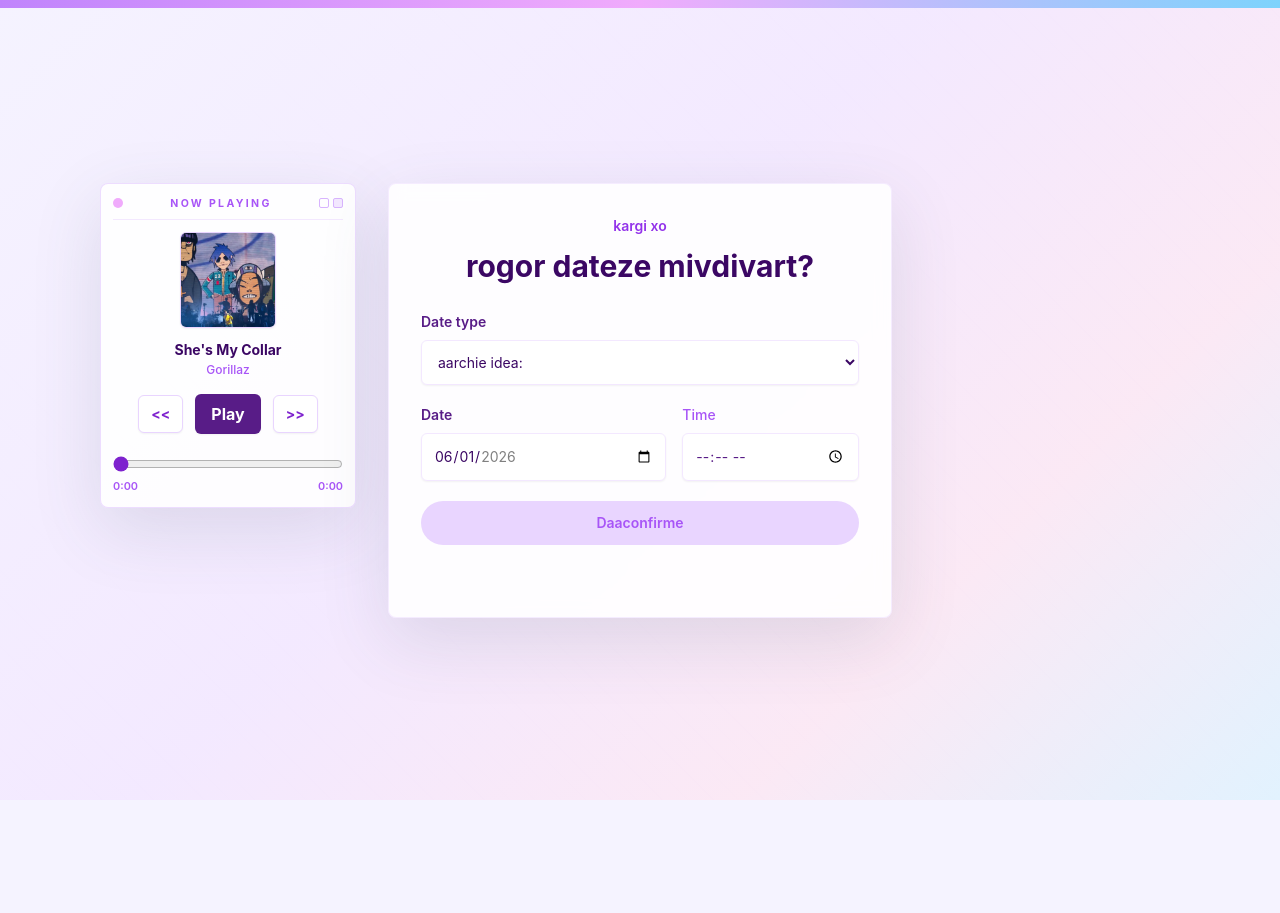
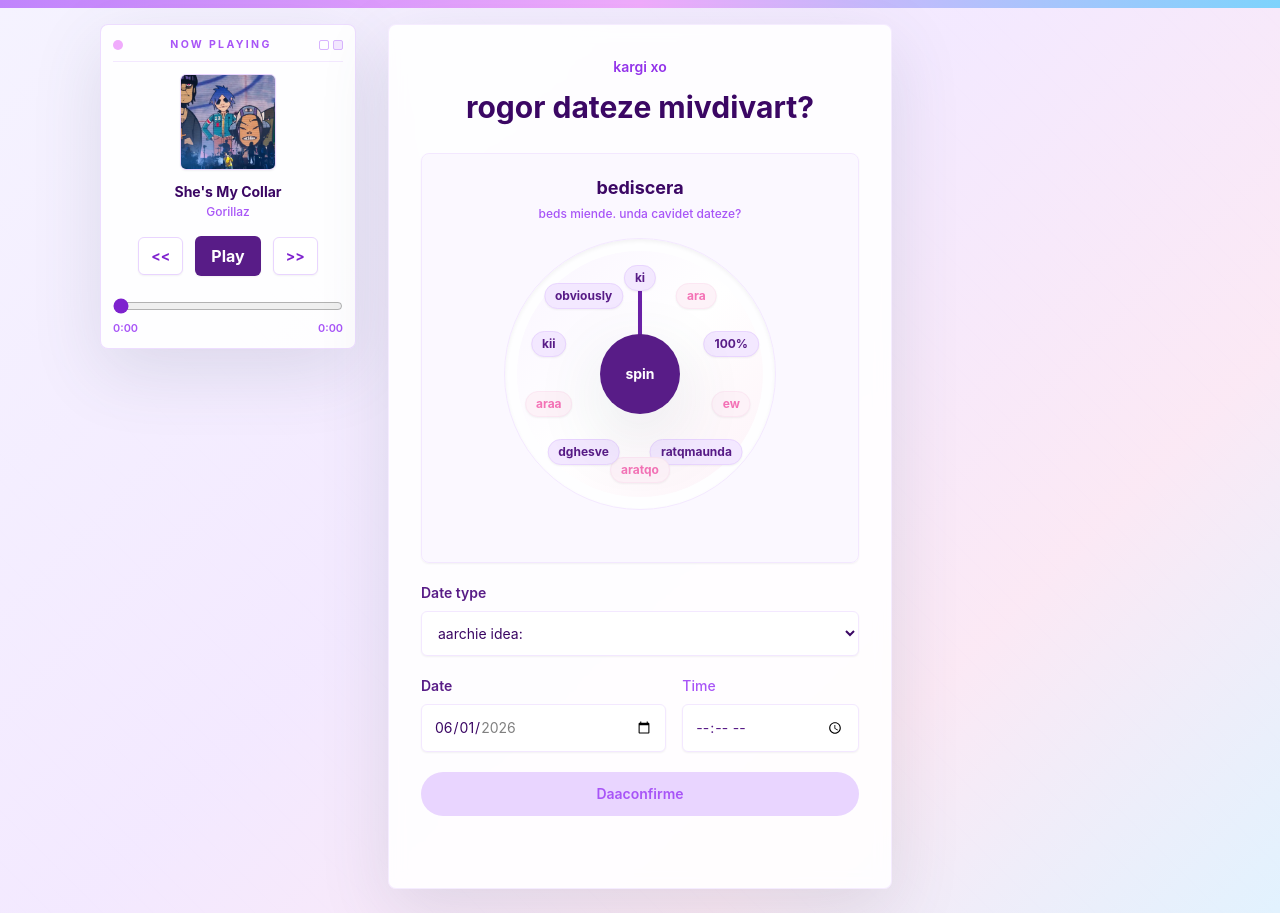
Before and after one commit to Dachi-Loseurashvili/Date, a Next.js app: page / in a window 1280 px wide. Both pictures are taken after a click on the button "Yes". Before the commit the page ends 800 px from the top, so only its background shows below. Built offline with nearby package versions, Linux system fonts and the light colour scheme.

Commit message:
fate wheel

```diff
--- a/components/DatePlanner.tsx
+++ b/components/DatePlanner.tsx
@@ -9,6 +9,7 @@ import {
   type DateType,
   type PlanApiResponse,
 } from "@/lib/plan";
+import { FateWheel } from "@/components/FateWheel";
 
 type DatePlannerProps = {
   onComplete: (plan: DatePlan, configured: boolean) => void;
@@ -106,6 +107,8 @@ export function DatePlanner({ onComplete }: DatePlannerProps) {
       </div>
 
       <form className="mt-7 space-y-5" onSubmit={handleSubmit}>
+        <FateWheel />
+
         <label className="block">
           <span className="mb-2 block text-sm font-semibold text-purple-900">
             Date type
--- /dev/null
+++ b/components/FateWheel.tsx
@@ -0,0 +1,152 @@
+"use client";
+
+import { useEffect, useRef, useState } from "react";
+
+type FateWheelOption = {
+  label: string;
+  positive: boolean;
+  angle: number;
+};
+
+const FATE_WHEEL_OPTIONS: FateWheelOption[] = [
+  { label: "ki", positive: true, angle: 0 },
+  { label: "ara", positive: false, angle: 36 },
+  { label: "100%", positive: true, angle: 72 },
+  { label: "ew", positive: false, angle: 108 },
+  { label: "ratqmaunda", positive: true, angle: 144 },
+  { label: "aratqo", positive: false, angle: 180 },
+  { label: "dghesve", positive: true, angle: 216 },
+  { label: "araa", positive: false, angle: 252 },
+  { label: "kii", positive: true, angle: 288 },
+  { label: "obviously", positive: true, angle: 324 },
+];
+
+const POSITIVE_OPTIONS = FATE_WHEEL_OPTIONS.filter((option) => option.positive);
+const DEFAULT_SPIN_DURATION_MS = 2600;
+const REDUCED_MOTION_SPIN_DURATION_MS = 120;
+const FULL_TURNS = 6;
+
+function normalizeDegrees(degrees: number) {
+  return ((degrees % 360) + 360) % 360;
+}
+
+function getLabelPosition(angle: number) {
+  const radius = 39;
+  const radians = (angle * Math.PI) / 180;
+
+  return {
+    left: `${50 + Math.sin(radians) * radius}%`,
+    top: `${50 - Math.cos(radians) * radius}%`,
+  };
+}
+
+function prefersReducedMotion() {
+  return window.matchMedia("(prefers-reduced-motion: reduce)").matches;
+}
+
+export function FateWheel() {
+  const [rotation, setRotation] = useState(0);
+  const [durationMs, setDurationMs] = useState(DEFAULT_SPIN_DURATION_MS);
+  const [isSpinning, setIsSpinning] = useState(false);
+  const [result, setResult] = useState<string | null>(null);
+  const timeoutRef = useRef<ReturnType<typeof setTimeout> | null>(null);
+
+  useEffect(() => {
+    return () => {
+      if (timeoutRef.current) {
+        clearTimeout(timeoutRef.current);
+      }
+    };
+  }, []);
+
+  function handleSpin() {
+    if (isSpinning) {
+      return;
+    }
+
+    if (timeoutRef.current) {
+      clearTimeout(timeoutRef.current);
+    }
+
+    const selectedOption =
+      POSITIVE_OPTIONS[Math.floor(Math.random() * POSITIVE_OPTIONS.length)];
+    const shouldReduceMotion = prefersReducedMotion();
+    const spinDuration = shouldReduceMotion
+      ? REDUCED_MOTION_SPIN_DURATION_MS
+      : DEFAULT_SPIN_DURATION_MS;
+    const fullTurns = shouldReduceMotion ? 0 : FULL_TURNS;
+    const currentAngle = normalizeDegrees(rotation);
+    const angleToTarget = normalizeDegrees(selectedOption.angle - currentAngle);
+    const finalRotation = rotation + fullTurns * 360 + angleToTarget;
+
+    setResult(null);
+    setDurationMs(spinDuration);
+    setIsSpinning(true);
+    setRotation(finalRotation);
+
+    timeoutRef.current = setTimeout(() => {
+      setResult(selectedOption.label);
+      setIsSpinning(false);
+    }, spinDuration + 40);
+  }
+
+  return (
+    <section className="rounded-lg border border-purple-100 bg-purple-50/70 p-4 shadow-sm sm:p-5">
+      <div className="text-center">
+        <h2 className="text-lg font-bold text-purple-950">bediscera</h2>
+        <p className="mt-1 text-xs font-medium text-purple-500">
+          beds miende. unda cavidet dateze?
+        </p>
+      </div>
+
+      <div className="mx-auto mt-4 aspect-square w-full max-w-[17rem] rounded-full border border-purple-100 bg-white/85 p-3 shadow-inner">
+        <div className="relative h-full w-full rounded-full bg-gradient-to-br from-purple-50 via-white to-pink-50">
+          <div
+            aria-hidden
+            className="pointer-events-none absolute inset-0 origin-center ease-out"
+            style={{
+              transform: `rotate(${rotation}deg)`,
+              transitionDuration: isSpinning ? `${durationMs}ms` : "0ms",
+              transitionProperty: "transform",
+            }}
+          >
+            <span className="absolute left-1/2 top-[12%] h-[38%] w-1 -translate-x-1/2 rounded-full bg-purple-800 shadow-sm" />
+            <span className="absolute left-1/2 top-[8%] h-3 w-3 -translate-x-1/2 rounded-full bg-fuchsia-400 ring-4 ring-white" />
+          </div>
+
+          {FATE_WHEEL_OPTIONS.map((option) => (
+            <span
+              className={[
+                "absolute -translate-x-1/2 -translate-y-1/2 whitespace-nowrap rounded-full border px-2.5 py-1 text-[0.68rem] font-bold shadow-sm sm:text-xs",
+                option.positive
+                  ? "border-purple-200 bg-purple-100 text-purple-900"
+                  : "border-pink-100 bg-pink-50 text-pink-400",
+              ].join(" ")}
+              key={option.label}
+              style={getLabelPosition(option.angle)}
+            >
+              {option.label}
+            </span>
+          ))}
+
+          <button
+            aria-label="Spin the fate wheel"
+            className="absolute left-1/2 top-1/2 grid h-20 w-20 -translate-x-1/2 -translate-y-1/2 place-items-center rounded-full bg-purple-900 text-sm font-bold text-white shadow-soft transition hover:-translate-y-[52%] hover:bg-purple-800 focus-visible:outline focus-visible:outline-2 focus-visible:outline-offset-2 focus-visible:outline-purple-900 active:-translate-y-1/2 disabled:cursor-wait disabled:bg-purple-400 disabled:hover:-translate-y-1/2"
+            disabled={isSpinning}
+            onClick={handleSpin}
+            type="button"
+          >
+            {isSpinning ? "..." : "spin"}
+          </button>
+        </div>
+      </div>
+
+      <p
+        aria-live="polite"
+        className="mt-3 min-h-5 text-center text-sm font-bold text-purple-700"
+      >
+        {result ? `bedisceram tqva: ${result}` : ""}
+      </p>
+    </section>
+  );
+}
```
